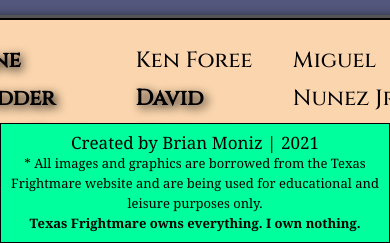
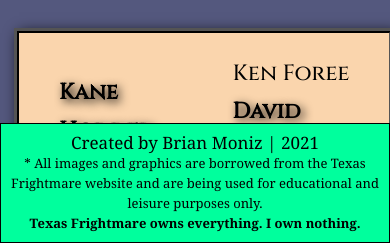
Before and after one commit to BrianTheLion328/TexasFrightmare, a React (Create React App) app: page / in a window 390 px wide. Shown: the part 601-844 px from the top of the page. Built offline with nearby package versions, Linux system fonts and the light colour scheme.

Commit message:
edited size media query

```diff
--- a/src/components/Style.css
+++ b/src/components/Style.css
@@ -210,7 +210,13 @@
 .photoOp{
     margin-bottom: 140px;
 }
-@media only screen and (max-width: 720px) {
+@media only screen and (max-width: 500px) {
+    * {
+        width: 100%;
+        margin: auto;
+        padding: auto;
+    }
+
    img.celebPhotoOp,
    .bioImage,
    .celebOrigin,
@@ -223,5 +229,4 @@
        width: 100%
    }
 
-
 }
```
